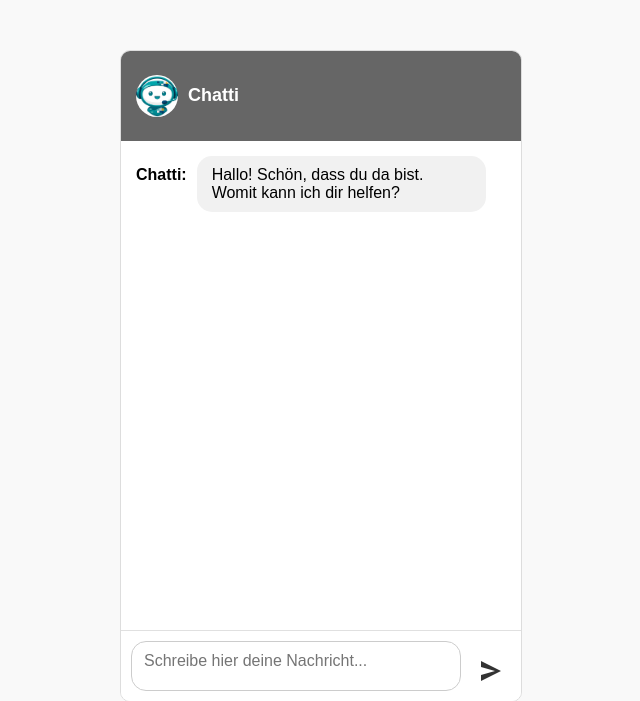
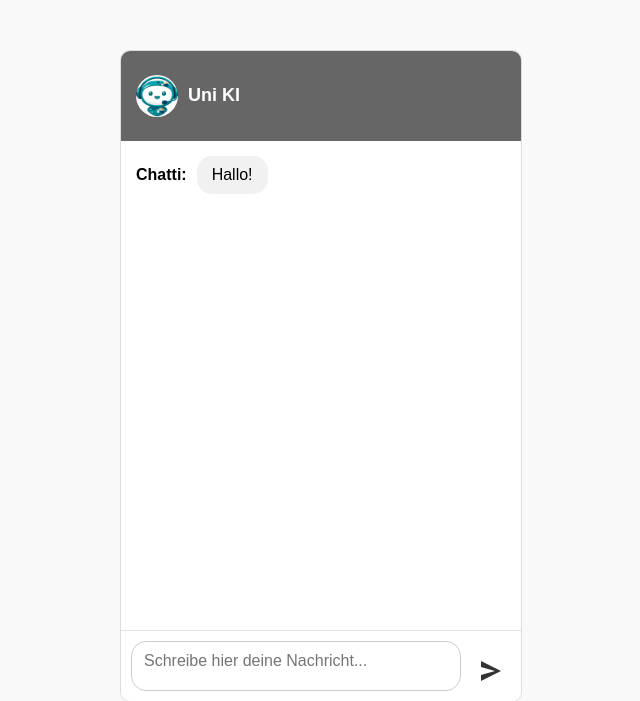
Before and after one commit to pkrenzer/Bedingung_EmojiEmotional, a Flask app: page / in a window 1280 px wide. Shown: the top 701 px of the page, without its empty margins (319-959 px from the left). Run offline with Flask 3, Linux system fonts and the light colour scheme.

Commit message:
Update index1.html

```diff
--- a/templates/index1.html
+++ b/templates/index1.html
@@ -241,7 +241,7 @@
       async function loadChat() {
         messagesContainer.innerHTML = "";
         chatHistory = [];
-        addBotMessage("Hallo! Schön, dass du da bist. Womit kann ich dir helfen?");
+        addBotMessage("Hallo!");
       }
 
       async function sendMessage() {
@@ -319,7 +319,7 @@
       <img src="/static/chattiHFI.png" alt="Chatti">
 
       <div class="header-text">
-        <div class="header-title">Chatti</div>
+        <div class="header-title">Uni KI</div>
       </div>
     </div>
 
```
